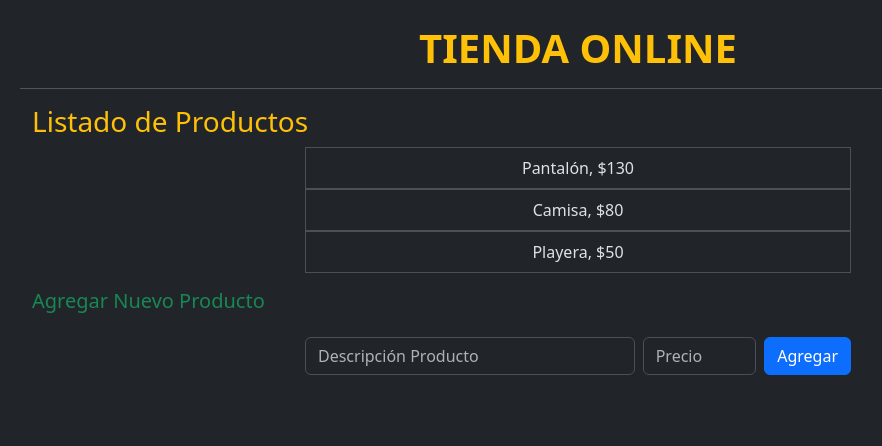
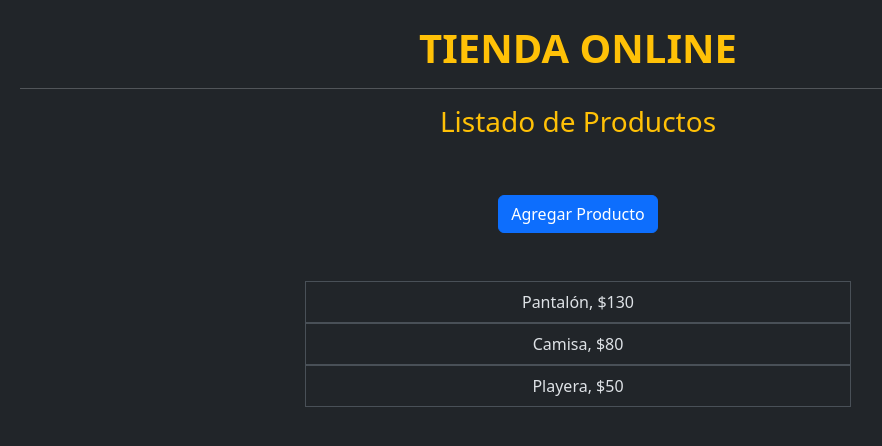
Before and after one commit to lrchirinos/tienda-online-angular, an Angular app: page /listado in a window 1280 px wide. Shown: the top 446 px of the page, without its empty margins (62-944 px from the left). Built offline with nearby package versions, Linux system fonts and the light colour scheme.

Commit message:
Agregar producto

```diff
--- a/src/app/formulario/formulario.component.html
+++ b/src/app/formulario/formulario.component.html
@@ -1,11 +1,21 @@
-<h5 class="text-success mt-3">Agregar Nuevo Producto</h5>
-<form class="d-flex justify-content-between align-items-center my-4 w-50 mx-auto">
-<input type="text" id="descripcion" name="descripcion"
-placeholder="Descripción Producto" class="form-control me-2 w-75"
-autocomplete="off"
-[(ngModel)]="descripcionInput" />
-<input type="number" id="precio" name="precio"
-placeholder="Precio" class="form-control me-2 w-25"
-[(ngModel)]="precioInput" />
-<button type="submit" class="btn btn-primary"
-(click)="agregarProducto()">Agregar</button>    </form>
+<h5 class="text-success mt-3 text-center">Agregar Nuevo Producto</h5>
+
+<form class="my-4 w-50 mx-auto"
+    #f="ngForm" (submit)="f.form.valid && guardarProducto($event)">
+    <div class="d-flex justify-content-between align-items-center">
+    <input type="text" id="descripcion" name="descripcion"
+        placeholder="Descripción Producto" class="form-control me-2 w-75"
+        autocomplete="off"
+        [(ngModel)]="descripcionInput"
+        required/>
+
+    <input type="number" id="precio" name="precio"
+        placeholder="Precio" class="form-control me-2 w-25"
+        [(ngModel)]="precioInput"
+        required/>
+    </div>
+    <div class="d-flex justify-content-center mt-3">
+    <button type="submit" class='btn btn-primary'>Agregar</button>
+    <button type="button" class="btn btn-danger mx-3" (click)="cancelar()">Cancelar</button>
+    </div>
+</form>
--- a/src/app/formulario/formulario.component.ts
+++ b/src/app/formulario/formulario.component.ts
@@ -2,6 +2,7 @@
 import { Producto } from '../producto/producto.model';
 import { FormsModule } from '@angular/forms';
 import { ProductoService } from '../producto.service';
+import { Route, Router } from '@angular/router';
 
 @Component({
   selector: 'app-formulario',
@@ -14,9 +15,11 @@
   descripcionInput: string = '';
   precioInput: number | null = null;
   constructor(
-private productoService: ProductoService
-){}
-agregarProducto() {
+    private productoService: ProductoService,
+    private router: Router
+  ) { }
+  guardarProducto(evento: Event) {
+    evento.preventDefault();
     // Validación simple para evitar productos sin descripción o con precio cero
     if (this.descripcionInput.trim() === ''
       || this.precioInput == null || this.precioInput <= 0) {
@@ -29,5 +32,14 @@
     // Limpia los campos de entrada después de agregar el producto
     this.descripcionInput = '';
     this.precioInput = null;
+
+    //para redirigir al inicio
+    this.router.navigate(['/']);
   }
+
+  cancelar() {
+    //para redirigir al inicio
+    this.router.navigate(['/']);
   }
+
+}
--- a/src/app/listado-producto/listado-producto.component.html
+++ b/src/app/listado-producto/listado-producto.component.html
@@ -1,9 +1,13 @@
-<div class="container mt-3">
+<div class="container mt-3 text-center">
     <h3 class="text-warning">Listado de Productos</h3>
+
+    <div>
+        <button class="btn btn-primary my-5" (click)="agregarProducto()">Agregar Producto</button>
+    </div>
+
     <ul class="list-group w-50 mx-auto">
         @for (productoElemento of productos; track productoElemento) {
         <app-producto [producto]="productoElemento" />
         }
     </ul>
-<app-formulario />
 </div>
--- a/src/app/listado-producto/listado-producto.component.ts
+++ b/src/app/listado-producto/listado-producto.component.ts
@@ -4,6 +4,7 @@
 import { FormsModule } from '@angular/forms';
 import { FormularioComponent } from "../formulario/formulario.component";
 import { ProductoService } from '../producto.service';
+import { Router } from '@angular/router';
 
 
 
@@ -18,9 +19,16 @@
 export class ListadoProductoComponent {
   productos: Producto[] = [];
 
-  constructor(private productoService: ProductoService) { }
+  constructor(private productoService: ProductoService,
+    private router: Router
+  ) { }
   ngOnInit(): void {
     // Inicializamos los productos
     this.productos = this.productoService.productos;
   }
+
+  agregarProducto() {
+    this.router.navigate(['agregar']);
+
+  }
 }
```
Lines whose indentation alone changed are shown as unchanged.
